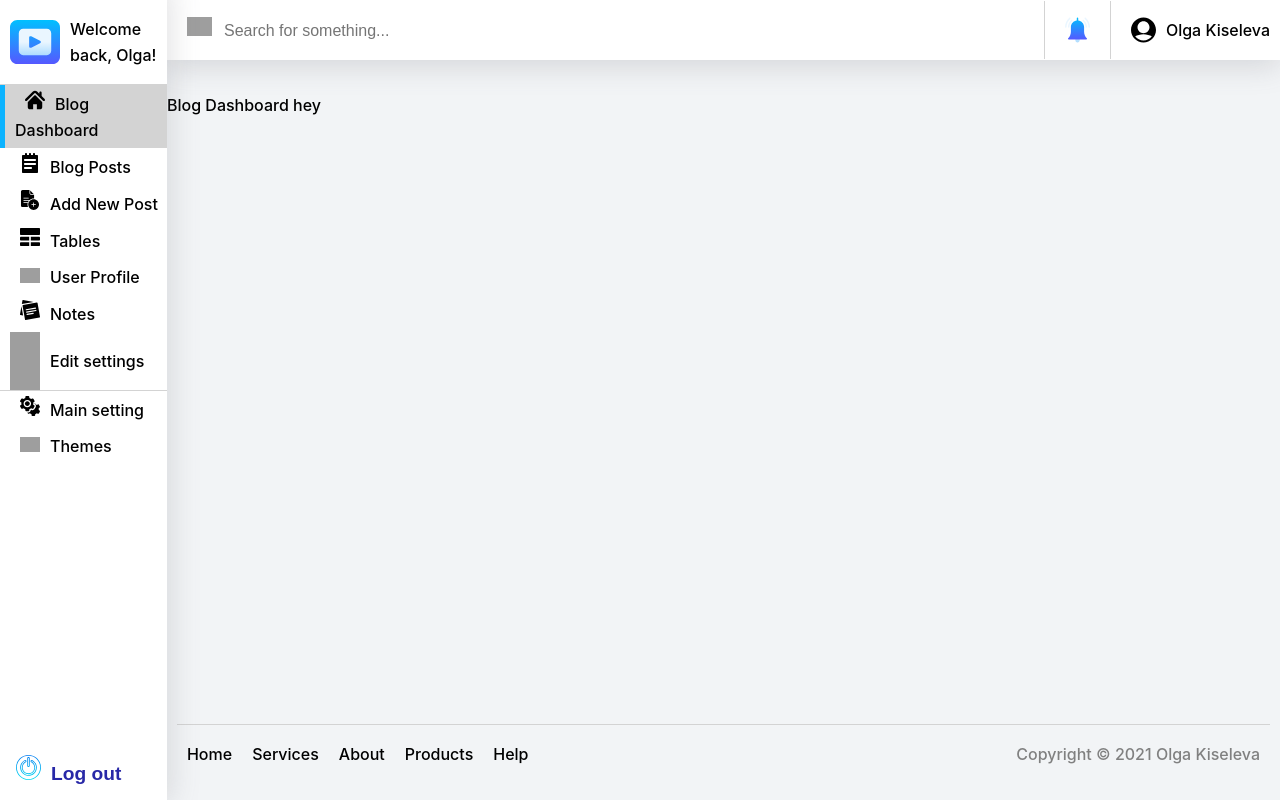
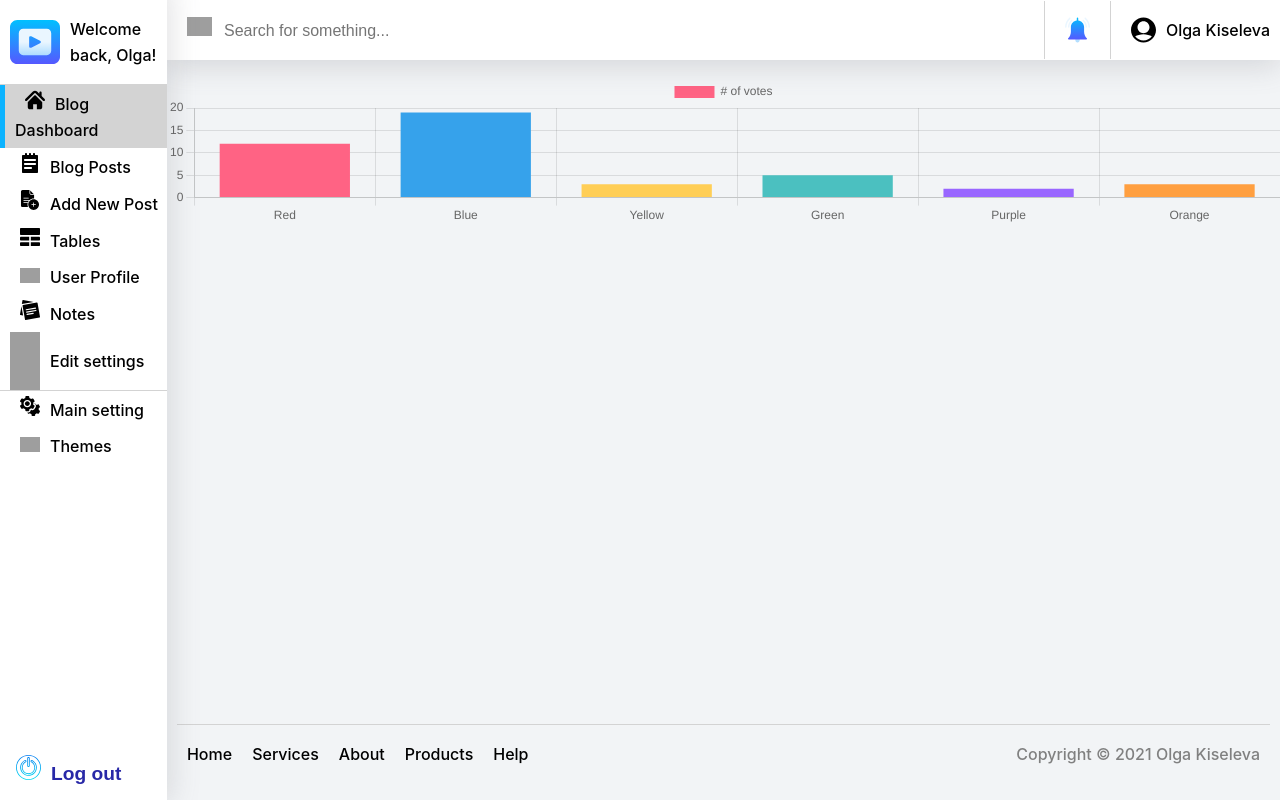
Before and after one commit to KiselevaOlga/react-dashboard, a React (Create React App) app: page /blogDashboard in a window 1280 px wide. Built offline with nearby package versions, Linux system fonts and the light colour scheme; grey boxes are pictures that could not be loaded.

Commit message:
added first chart

```diff
--- a/package.json
+++ b/package.json
@@ -6,7 +6,9 @@
     "@testing-library/jest-dom": "^5.14.1",
     "@testing-library/react": "^11.2.7",
     "@testing-library/user-event": "^12.8.3",
+    "chart.js": "^3.5.1",
     "react": "^17.0.2",
+    "react-chartjs-2": "^3.0.4",
     "react-dom": "^17.0.2",
     "react-router-dom": "^5.2.1",
     "react-scripts": "4.0.3",
--- /dev/null
+++ b/src/components/charts/ColumnChart.js
@@ -0,0 +1,26 @@
+import React, { Component } from "react";
+import { Bar } from 'react-chartjs-2';
+
+export const ColumnChart = () => {
+    return (
+            <Bar
+            data={{
+                labels: ['Red', 'Blue', 'Yellow', 'Green', 'Purple', 'Orange'],
+                datasets: [
+                    {
+                        label: "# of votes",
+                        data: [12, 19, 3, 5, 2, 3],
+                        backgroundColor: [
+                            'rgba(255, 99, 132)',
+                            'rgba(54, 162, 235)',
+                            'rgba(255, 206, 86)',
+                            'rgba(75, 192, 192)',
+                            'rgba(153, 102, 255)',
+                            'rgba(255, 159, 64)'
+                        ],
+                    }
+                ]
+            }}
+	        options={{ maintainAspectRatio: false }}/>
+    )
+}
--- a/src/containers/blogDashboardPage/BlogDashboardPage.js
+++ b/src/containers/blogDashboardPage/BlogDashboardPage.js
@@ -1,7 +1,10 @@
 import {React} from 'react';
+import {ColumnChart} from "../../components/charts/ColumnChart";
 
 export const BlogDashboardPage = ()=>{
     return (
-        <p>Blog Dashboard hey</p>
+        <div>
+            <ColumnChart />
+        </div>
     )
 }
```
Also changed, not shown: 1 other file (tests, documents, lock files or other folders).
